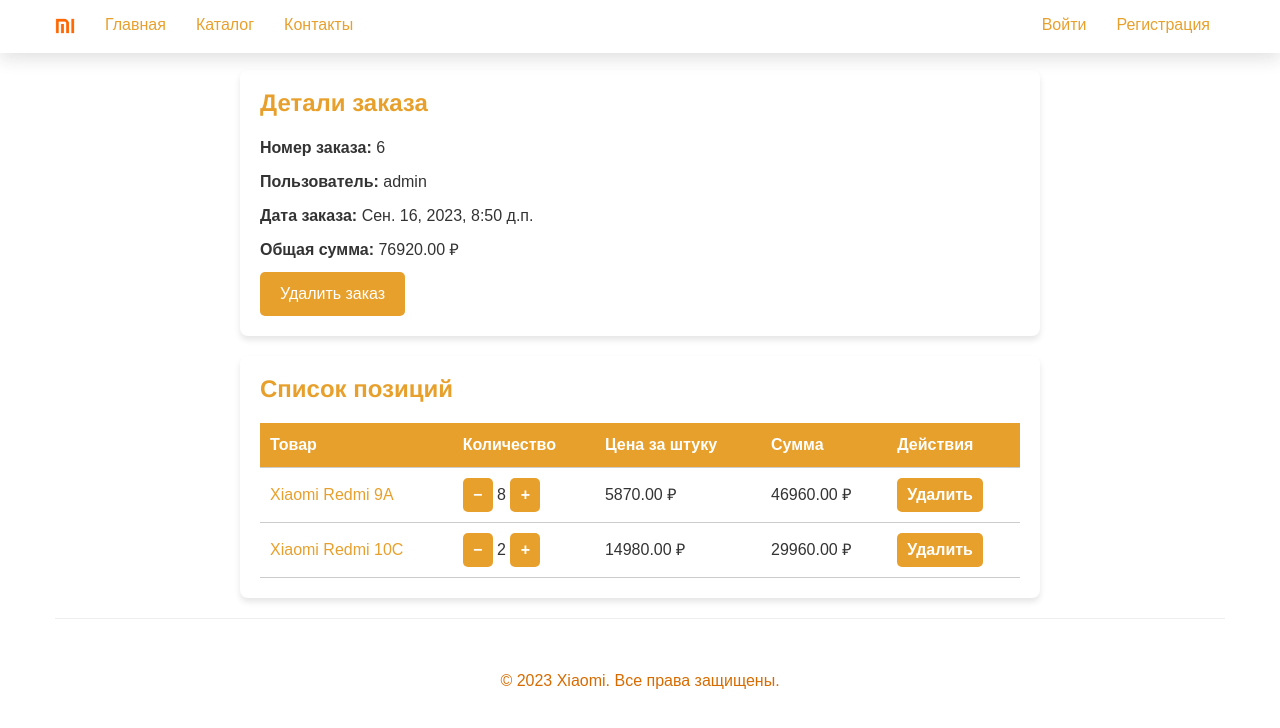
After one commit to KGlebB/webpyt_labs, a Django app: page /order/6 in a window 1280 px wide. The commit adds this page. Shown: the top 728 px of the page. Run offline with Django 3.2, Linux system fonts and the light colour scheme; data comes from the database, SQL or seed files in the repository; both versions use the stored data as it was after the commit; some libraries are stand-ins or nearby versions.

Commit message:
UPD order and cart functional

```diff
--- a/DjangoWebProject/DjangoWebProject/urls.py
+++ b/DjangoWebProject/DjangoWebProject/urls.py
@@ -43,8 +43,13 @@
     path('cart/', views.cart, name='cart'),
     path('add_to_cart/', views.add_to_cart, name='add_to_cart'),
     path('remove_from_cart/', views.remove_from_cart, name='remove_from_cart'),
+    path('increase_quantity/', views.increase_quantity, name='increase_quantity'),
+    path('decrease_quantity/', views.decrease_quantity, name='decrease_quantity'),
+    path('delete_order/', views.delete_order, name='delete_order'),
     path('checkout/', views.checkout, name='checkout'),
     path('orders/', views.orders, name='orders'),
+    path('order/<int:order_id>', views.order, name='order'),
+    path('add_product/', views.add_product, name='add_product'),
 ]
 urlpatterns += static(settings.MEDIA_URL, document_root=settings.MEDIA_ROOT)
 urlpatterns += staticfiles_urlpatterns()
--- a/DjangoWebProject/app/static/app/content/site.css
+++ b/DjangoWebProject/app/static/app/content/site.css
@@ -98,7 +98,8 @@
     font-weight: bold;
 }
 
-form input {
+form input,
+form select {
     width: 100%;
     padding: 10px;
     border: 1px solid #ccc;
@@ -202,3 +203,20 @@
 .nav__item--has-submenu:hover .submenu {
     display: block;
 }
+
+/* a links */
+a {
+    color: #e8a02d;
+}
+
+    a:hover, a:focus {
+        color: #b77813;
+    }
+
+button {
+    background-color: #e8a02d;
+}
+
+    button:hover, button:focus {
+        background-color: #b77813;
+    }
--- a/DjangoWebProject/app/templates/app/category.html
+++ b/DjangoWebProject/app/templates/app/category.html
@@ -12,7 +12,7 @@
             <p class="product-description">{{ product.description }}</p>
             <p class="product-price">{{ product.price }} ₽</p>
         </a>
-        {% if perms.app.can_make_orders %}
+        {% if user.is_authenticated %}
         <button class="add-to-cart-button" data-product-id="{{ product.id }}">Добавить в корзину</button>
         {% else %}
         <a class="add-to-cart-disabled" href="#">Зарегистрируйтесь для добавления в корзину</a>
--- a/DjangoWebProject/app/templates/app/layout.html
+++ b/DjangoWebProject/app/templates/app/layout.html
@@ -41,18 +41,19 @@
                             <li><a class="nav__item-link" href="{% url 'videopost' %}">Видео</a></li>
                         </ul>
                     </li>
-                    {% if perms.app.can_make_orders %}
+                    {% if user.is_authenticated %}
                     <li class="nav__item"><a class="nav__item-link" href="{% url 'cart' %}">Корзина</a></li>
                     {% endif %}
                     {% if perms.app.can_view_all_orders %}
                     <li class="nav__item"><a class="nav__item-link" href="{% url 'orders' %}">Все заказы</a></li>
                     {% else %}
-                    {% if perms.app.can_view_orders %}
+                    {% if user.is_authenticated %}
                     <li class="nav__item"><a class="nav__item-link" href="{% url 'orders' %}">Мои заказы</a></li>
                     {% endif %}
                     {% endif %}
                     {% if user.is_superuser %}
                     <li class="nav__item"><a class="nav__item-link" href="{% url 'newpost' %}">Добавить статью</a></li>
+                    <li class="nav__item"><a class="nav__item-link" href="{% url 'add_product' %}">Добавить продукт</a></li>
                     {% endif %}
                 </ul>
                 {% include 'app/loginpartial.html' %}
--- /dev/null
+++ b/DjangoWebProject/app/templates/app/order.html
@@ -0,0 +1,230 @@
+{% extends "app/layout.html" %}
+{% load static %}
+
+{% block content %}
+<div class="order-details">
+    <h1 class="order-title">Детали заказа</h1>
+
+    <div class="order-info">
+        <p><strong>Номер заказа:</strong> {{ order.id }}</p>
+        <p><strong>Пользователь:</strong> {{ order.user.username }}</p>
+        <p><strong>Дата заказа:</strong> {{ order.order_date }}</p>
+        <p><strong>Общая сумма:</strong> {{ order.total_amount }} ₽</p>
+    </div>
+    <button class="delete-order-button">Удалить заказ</button>
+</div>
+
+<div class="order-items">
+  <h1 class="order-items-title">Список позиций</h1>
+
+  <table class="order-items-table">
+      <thead>
+          <tr>
+              <th>Товар</th>
+              <th>Количество</th>
+              <th>Цена за штуку</th>
+              <th>Сумма</th>
+              <th>Действия</th>
+          </tr>
+      </thead>
+      <tbody>
+          {% for item in order.order_items.all %}
+          <tr>
+              <td>
+                  <a class="product-link" href="{% url 'product' item.product.id %}">{{ item.product.name }}</a>
+              </td>
+              <td>
+                  <button class="quantity-button decrease-quantity-button" data-item-id="{{ item.id }}">−</button>
+                  <span>{{ item.quantity }}</span>
+                  <button class="quantity-button increase-quantity-button" data-item-id="{{ item.id }}">+</button>
+              </td>
+              <td>{{ item.product.price }} ₽</td>
+              <td>{{ item.subtotal }} ₽</td>
+              <td>
+                  <button class="remove-from-cart-button" data-item-id="{{ item.id }}">Удалить</button>
+              </td>
+          </tr>
+          {% endfor %}
+      </tbody>
+  </table>
+</div>
+
+<script>
+$(document).ready(function() {
+    $(".delete-order-button").click(function() {
+        if (confirm("Вы уверены, что хотите удалить этот заказ?")) {
+            $.ajax({
+                type: "POST",
+                url: "{% url 'delete_order' %}",
+                data: {
+                    csrfmiddlewaretoken: '{{ csrf_token }}',
+                    order_id: +'{{ order.id }}',
+                },
+                success: function(data) {
+                    alert(data.message);
+                    if (data.order_deleted) {
+                        window.location.href = "{% url 'orders' %}";
+                    } else {
+                        location.reload();
+                    }
+                },
+                error: function(xhr, status, error) {
+                    console.error(xhr.responseText);
+                    alert("Error: Заказ не может быть удален.");
+                }
+            });
+        }
+    });
+    $(".remove-from-cart-button").click(function() {
+        var item_id = $(this).data("item-id");
+
+        $.ajax({
+            type: "POST",
+            url: "{% url 'remove_from_cart' %}",
+            data: {
+                csrfmiddlewaretoken: '{{ csrf_token }}',
+                item_id: item_id,
+            },
+            success: function(data) {
+                alert(data.message);
+                if (data.order_deleted) {
+                    window.location.href = "{% url 'orders' %}";
+                } else {
+                    location.reload();
+                }
+            },
+            error: function(xhr, status, error) {
+                console.error(xhr.responseText);
+                alert("Error: Продукт не может быть удален из корзины.");
+            }
+        });
+    });
+    $(".increase-quantity-button").click(function() {
+        var item_id = $(this).data("item-id");
+
+        $.ajax({
+            type: "POST",
+            url: "{% url 'increase_quantity' %}",
+            data: {
+                csrfmiddlewaretoken: '{{ csrf_token }}',
+                item_id: item_id,
+            },
+            success: function(data) {
+                location.reload();
+            },
+            error: function(xhr, status, error) {
+                console.error(xhr.responseText);
+                alert("Error: Не удалось увеличить количество.");
+            }
+        });
+    });
+    $(".decrease-quantity-button").click(function() {
+        var item_id = $(this).data("item-id");
+
+        $.ajax({
+            type: "POST",
+            url: "{% url 'decrease_quantity' %}",
+            data: {
+                csrfmiddlewaretoken: '{{ csrf_token }}',
+                item_id: item_id,
+            },
+            success: function(data) {
+                if (data.order_deleted) {
+                    window.location.href = "{% url 'orders' %}";
+                } else {
+                    location.reload();
+                }
+            },
+            error: function(xhr, status, error) {
+                console.error(xhr.responseText);
+                alert("Error: Не удалось уменьшить количество.");
+            }
+        });
+    });
+});
+</script>
+
+<style>
+    .order-details {
+        max-width: 800px;
+        margin: 0 auto;
+        padding: 20px;
+        background-color: #fff;
+        box-shadow: 0 4px 6px rgba(0, 0, 0, 0.1);
+        border-radius: 8px;
+    }
+
+    .order-title {
+        font-size: 24px;
+        color: #e8a02d;
+        margin: 0;
+    }
+
+    .order-info {
+        margin-top: 20px;
+    }
+
+    .order-items {
+        max-width: 800px;
+        margin: 20px auto;
+        padding: 20px;
+        background-color: #fff;
+        box-shadow: 0 4px 6px rgba(0, 0, 0, 0.1);
+        border-radius: 8px;
+    }
+
+    .order-items-title {
+        font-size: 24px;
+        color: #e8a02d;
+        margin: 0;
+    }
+
+    .order-items-table {
+        width: 100%;
+        border-collapse: collapse;
+        margin-top: 20px;
+    }
+
+    .order-items-table th,
+    .order-items-table td {
+        padding: 10px;
+        text-align: left;
+        border-bottom: 1px solid #ccc;
+    }
+
+    .order-items-table th {
+        background-color: #e8a02d;
+        color: #fff;
+        font-weight: bold;
+    }
+
+    .quantity-button {
+        background-color: #e8a02d;
+        color: #fff;
+        border: none;
+        padding: 5px 10px;
+        cursor: pointer;
+        width: 30px;
+        font-weight: 900;
+    }
+
+        .quantity-button:hover {
+            background-color: #b77813;
+        }
+
+    .remove-from-cart-button {
+        background-color: #e8a02d;
+        color: #fff;
+        border: none;
+        padding: 5px 10px;
+        border-radius: 5px;
+        font-weight: bold;
+        cursor: pointer;
+    }
+
+        .remove-from-cart-button:hover {
+            background-color: #b77813;
+        }
+</style>
+
+{% endblock %}
--- a/DjangoWebProject/app/templates/app/product.html
+++ b/DjangoWebProject/app/templates/app/product.html
@@ -8,7 +8,7 @@
     <p class="product-content">Описание: {{ product.content|linebreaksbr }}</p>
     <p class="product-price">Цена: {{ product.price }} ₽</p>
     <p class="product-category">Категория: <a href="{% url 'category' product.category.id %}" class="product-category-link">{{ product.category.name }}</a></p>
-    {% if perms.app.can_make_orders %}
+    {% if user.is_authenticated %}
     <button class="add-to-cart-button" data-product-id="{{ product.id }}">Добавить в корзину</button>
     {% else %}
     <p class="add-to-cart-disabled">Зарегистрируйтесь для добавления в корзину</p>
--- a/DjangoWebProject/app/views.py
+++ b/DjangoWebProject/app/views.py
@@ -6,7 +6,7 @@
 from django.shortcuts import get_object_or_404, render, redirect
 from django.http import HttpRequest, JsonResponse
 from django.views.decorators.http import require_POST
-from.forms import FeedbackForm
+from.forms import FeedbackForm, ProductForm
 
 from.forms import CommentForm
 from.forms import BlogForm
@@ -86,7 +86,7 @@
         request,
         'app/blog.html',
         {
-            'title':'Блог',
+            'title':'Новости',
             'posts':posts,
             'year':datetime.now().year,
         }
@@ -297,24 +297,68 @@
     if request.method == 'POST':
         item_id = request.POST.get('item_id')
         try:
-            order_item = OrderItem.objects.get(id=item_id)
+            item = OrderItem.objects.get(id=item_id)
         except OrderItem.DoesNotExist:
             return JsonResponse({'error': 'Продукт не найден'}, status=400)
-        if order_item.quantity > 1:
-            order_item.quantity -= 1
-            order_item.save()
-        else:
-            order_item.delete()
-        return JsonResponse({'message': 'Продукт удалён из корзины'})
+        item.delete()
+        order_deleted = item.order.update_total_amount()
+        return JsonResponse({
+            'message': 'Продукт удалён из корзины',
+            'order_deleted': order_deleted
+        })
+
+def increase_quantity(request):
+    if request.method == 'POST':
+        item_id = request.POST.get('item_id')
+        try:
+            item = OrderItem.objects.get(id=item_id)
+            item.quantity += 1
+            item.save()
+            item.order.update_total_amount()
+            return JsonResponse({'message': 'Количество увеличено успешно.'})
+        except OrderItem.DoesNotExist:
+            return JsonResponse({'message': 'Продукт не найден.'})
+
+def decrease_quantity(request):
+    if request.method == 'POST':
+        item_id = request.POST.get('item_id')
+        try:
+            item = OrderItem.objects.get(id=item_id)
+            if item.quantity > 1:
+                item.quantity -= 1
+                item.save()
+                item.order.update_total_amount()
+                return JsonResponse({'message': 'Количество уменьшено успешно.'})
+            else:
+                item.delete()
+                order_deleted = item.order.update_total_amount()
+                return JsonResponse({
+                    'message': 'Продукт удален из корзины.',
+                    'order_deleted': order_deleted
+                })
+        except OrderItem.DoesNotExist:
+            return JsonResponse({'message': 'Продукт не найден.'})
+
+def delete_order(request):
+    if request.method == 'POST':
+        order_id = request.POST.get('order_id')
+        try:
+            order = get_object_or_404(Order, id=order_id)
+            order.delete()
+            return JsonResponse({
+                'message': 'Заказ успешно удален.',
+                'order_deleted': True
+            })
+        except Order.DoesNotExist:
+            return JsonResponse({'message': 'Заказ не найден.'})
 
 def checkout(request):
     user = request.user
     try:
         active_order = Order.objects.get(user=user, is_sent=False)
         active_order.is_sent = True
-        cart_items = active_order.order_items.all()
-        active_order.total_amount = sum(item.subtotal for item in cart_items) # TO-DO total amount is zero
         active_order.save()
+        active_order.update_total_amount()
     except Order.DoesNotExist:
         pass
     return render(request, 'app/checkout.html')
@@ -323,7 +367,7 @@
     if request.user.has_perm('app.can_view_all_orders'):
         orders = Order.objects.filter(is_sent=True)
         template_name = 'app/all_orders.html'
-    elif request.user.has_perm('app.can_view_orders'):
+    elif request.user.is_authenticated:
         orders = Order.objects.filter(user=request.user, is_sent=True)
         template_name = 'app/user_orders.html'
     else:
@@ -337,3 +381,41 @@
             'year': datetime.now().year,
         }
     )
+
+def order(request, order_id):
+    try:
+        order = Order.objects.get(id=order_id)
+        template_name = 'app/order.html'
+    except Order.DoesNotExist:
+        pass
+
+    return render(
+        request,
+        template_name,
+        {
+            'order': order,
+            'year': datetime.now().year,
+        }
+    )
+
+def add_product(request):
+    """Renders the add_product page."""
+    assert isinstance(request, HttpRequest)
+
+    if request.method == "POST":
+        product_form = ProductForm(request.POST, request.FILES)
+        if product_form.is_valid():
+            product_form.save()
+            return redirect('catalog')
+    else:
+        product_form = ProductForm()
+
+    return render(
+        request,
+        'app/add_product.html',  # Replace with the template for adding a product.
+        {
+            'product_form': product_form,
+            'title': 'Добавить продукт',
+            'year': datetime.now().year,
+        }
+    )
```
Also changed, not shown: DjangoWebProject/app/forms.py (+14 -1 lines), DjangoWebProject/app/models.py (+7 -3 lines), DjangoWebProject/app/templates/app/add_product.html (added, +18 -0 lines), DjangoWebProject/app/templates/app/all_orders.html (+1 -15 lines), DjangoWebProject/app/templates/app/cart.html (+61 -3 lines), DjangoWebProject/app/templates/app/user_orders.html (+0 -9 lines), DjangoWebProject/db.sqlite3, DjangoWebProject/media/kandinsky-download-1694861132289.png (added).
